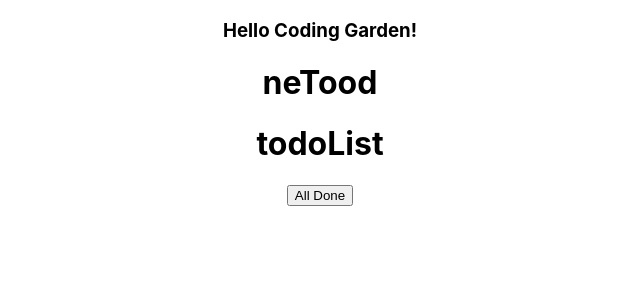
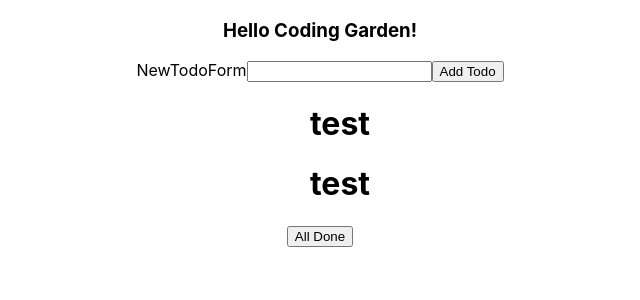
Before and after one commit to john2796/redux__001, a React (Create React App) app: page / in a window 1280 px wide. Shown: the top 300 px of the page, without its empty margins (320-960 px from the left). Built offline with nearby package versions, Linux system fonts and the light colour scheme.

Commit message:
added todoList

```diff
--- a/src/Components/NewTodoForm.js
+++ b/src/Components/NewTodoForm.js
@@ -1,9 +1,19 @@
 import React from "react";
 
-const NewTodoForm = () => {
+const NewTodoForm = props => {
   return (
     <div>
-      <h1>neTood</h1>
+      <form onSubmit={props.formSubmitted}>
+        <label htmlFor="newTodo">NewTodoForm</label>
+        <input
+          type="text"
+          onChange={props.newTodoChange}
+          id="newTodo"
+          name="newTodo"
+          value={props.newTodo}
+        />
+        <button type="submit">Add Todo</button>
+      </form>
     </div>
   );
 };
--- /dev/null
+++ b/src/Components/TodoItem.js
@@ -0,0 +1,11 @@
+import React from "react";
+
+const TodoItem = () => {
+  return (
+    <div>
+      <h1>test</h1>
+    </div>
+  );
+};
+
+export default TodoItem;
--- a/src/Components/TodoList.js
+++ b/src/Components/TodoList.js
@@ -1,10 +1,21 @@
 import React from "react";
+import TodoItem from "./TodoItem";
 
-const TodoList = () => {
+const TodoList = props => {
   return (
-    <div>
-      <h1>todoList</h1>
-    </div>
+    <ul>
+      {props.todos.map((todo, index) => {
+        return (
+          <TodoItem
+            key={index}
+            index={index}
+            todo={todo}
+            toggleTodoDone={props.toggleTodoDone}
+            removeTodo={props.removeTodo}
+          />
+        );
+      })}
+    </ul>
   );
 };
 
```
